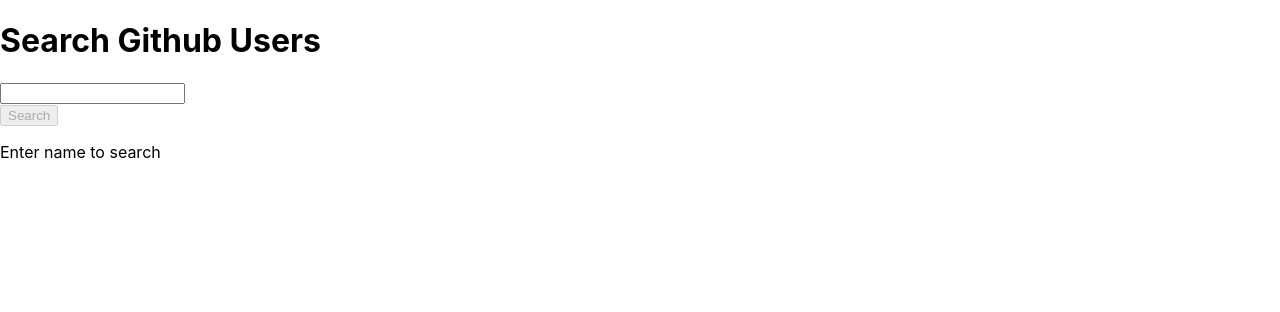
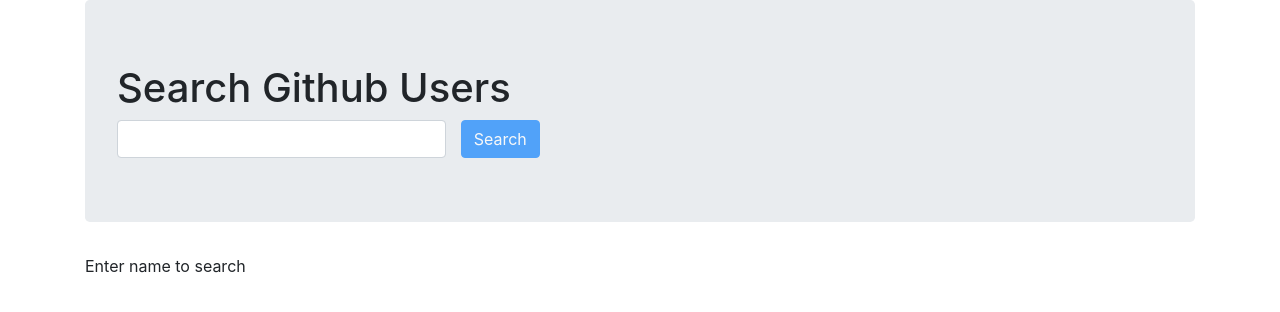
Before and after one commit to pengleichen/React, a React (Create React App) app in the folder 12.ajax/hello_ajax/: page / in a window 1280 px wide. Shown: the top 312 px of the page. Built offline with nearby package versions, Linux system fonts and the light colour scheme.

Commit message:
add_loading_bar

```diff
--- a/12.ajax/hello_ajax/src/UserList/UserList.css
+++ /dev/null
@@ -1,5 +0,0 @@
-.loading-bar {
-  position: absolute;
-  left: 50%;
-  transform: translate(-50%)
-}
--- a/12.ajax/hello_ajax/src/UserList/UserList.js
+++ b/12.ajax/hello_ajax/src/UserList/UserList.js
@@ -2,8 +2,6 @@
 import Axios from 'axios'
 import { chunk } from 'lodash/array'
 import User from '../User/User'
-
-import './UserList.css'
 
 class UserList extends Component {
   constructor(props) {
--- a/12.ajax/hello_ajax/src/index.css
+++ b/12.ajax/hello_ajax/src/index.css
@@ -1,3 +1,5 @@
+@import "~bootstrap/dist/css/bootstrap.css";
+
 body {
   margin: 0;
   font-family: -apple-system, BlinkMacSystemFont, "Segoe UI", "Roboto", "Oxygen",
@@ -12,4 +14,8 @@
     monospace;
 }
 
-@import "~bootstrap/dist/css/bootstrap.css";
+.loading-bar {
+  position: absolute;
+  left: 50%;
+  transform: translate(-50%);
+}
```
